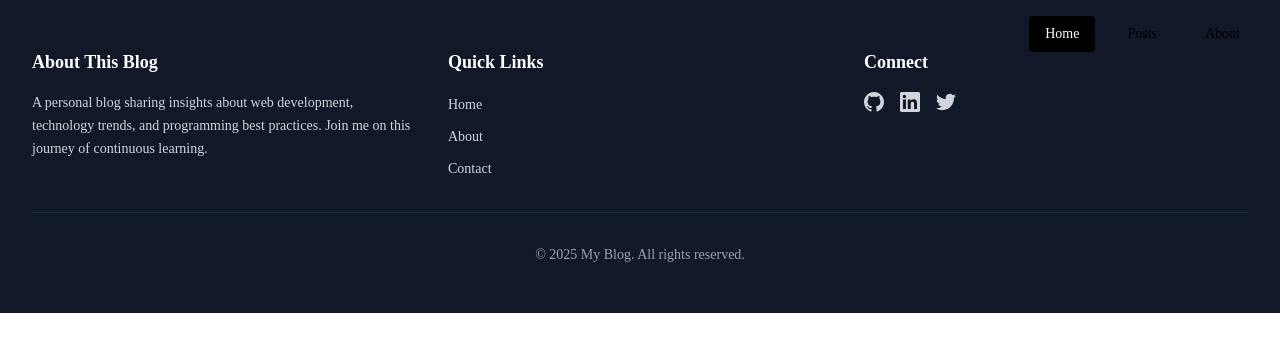
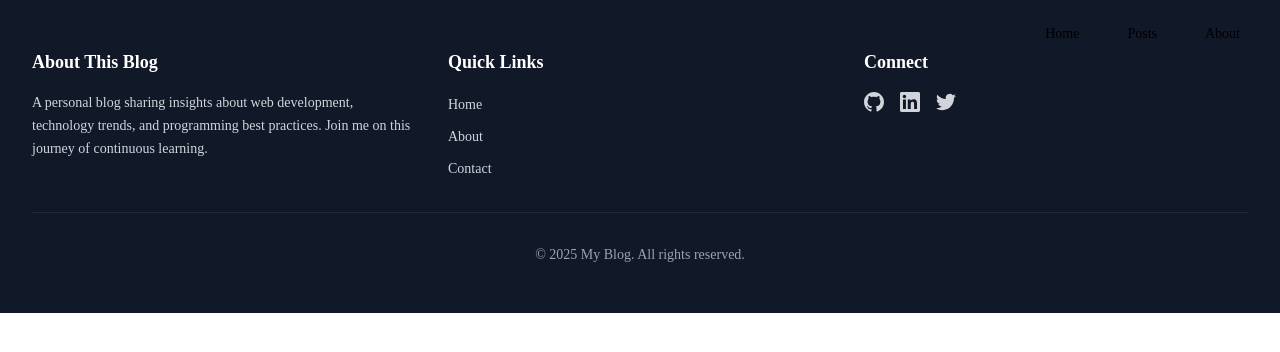
Before and after one commit to ellango2612/ellango2612.github.io, a React (Create React App) app: page /blog in a window 1280 px wide. Shown: the top 352 px of the page. Built offline with nearby package versions, Linux system fonts and the light colour scheme.

Commit message:
Update Header with buttons

```diff
--- a/src/components/Header.js
+++ b/src/components/Header.js
@@ -1,11 +1,16 @@
 import React, { useState } from 'react';
-import { Link } from 'react-router-dom';
+import { Link, useLocation } from 'react-router-dom';
 
 const Header = () => {
   const [isMenuOpen, setIsMenuOpen] = useState(false);
+  const location = useLocation();
 
   const toggleMenu = () => {
     setIsMenuOpen(!isMenuOpen);
+  };
+
+  const isActive = (path) => {
+    return location.pathname === path;
   };
 
   return (
@@ -13,21 +18,33 @@ const Header = () => {
       <div className="px-6 py-4">
         <div className="flex justify-between items-center">
           <nav className="hidden md:flex space-x-4">
-                    <Link
-                      to="/"
-                      className="px-4 py-2 bg-black text-white text-sm rounded"
-                    >
+            <Link
+              to="/"
+              className={`px-4 py-2 text-sm rounded transition-colors duration-200 ${
+                isActive('/')
+                  ? 'bg-black text-white'
+                  : 'text-black hover:text-gray-600'
+              }`}
+            >
               Home
             </Link>
             <Link
               to="/posts"
-              className="px-4 py-2 text-black text-sm hover:text-gray-600 transition-colors duration-200"
+              className={`px-4 py-2 text-sm rounded transition-colors duration-200 ${
+                isActive('/posts')
+                  ? 'bg-black text-white'
+                  : 'text-black hover:text-gray-600'
+              }`}
             >
               Posts
             </Link>
             <Link
               to="/about"
-              className="px-4 py-2 text-black text-sm hover:text-gray-600 transition-colors duration-200"
+              className={`px-4 py-2 text-sm rounded transition-colors duration-200 ${
+                isActive('/about')
+                  ? 'bg-black text-white'
+                  : 'text-black hover:text-gray-600'
+              }`}
             >
               About
             </Link>
@@ -57,21 +74,33 @@ const Header = () => {
             <div className="space-y-3">
               <Link
                 to="/"
-                        className="block text-sm text-black hover:text-gray-600 transition-colors duration-200"
+                className={`block text-sm px-4 py-2 rounded transition-colors duration-200 ${
+                  isActive('/')
+                    ? 'bg-black text-white'
+                    : 'text-black hover:text-gray-600'
+                }`}
                 onClick={() => setIsMenuOpen(false)}
               >
                 Home
               </Link>
               <Link
                 to="/posts"
-                        className="block text-sm text-black hover:text-gray-600 transition-colors duration-200"
+                className={`block text-sm px-4 py-2 rounded transition-colors duration-200 ${
+                  isActive('/posts')
+                    ? 'bg-black text-white'
+                    : 'text-black hover:text-gray-600'
+                }`}
                 onClick={() => setIsMenuOpen(false)}
               >
                 Posts
               </Link>
               <Link
                 to="/about"
-                        className="block text-sm text-black hover:text-gray-600 transition-colors duration-200"
+                className={`block text-sm px-4 py-2 rounded transition-colors duration-200 ${
+                  isActive('/about')
+                    ? 'bg-black text-white'
+                    : 'text-black hover:text-gray-600'
+                }`}
                 onClick={() => setIsMenuOpen(false)}
               >
                 About
```
